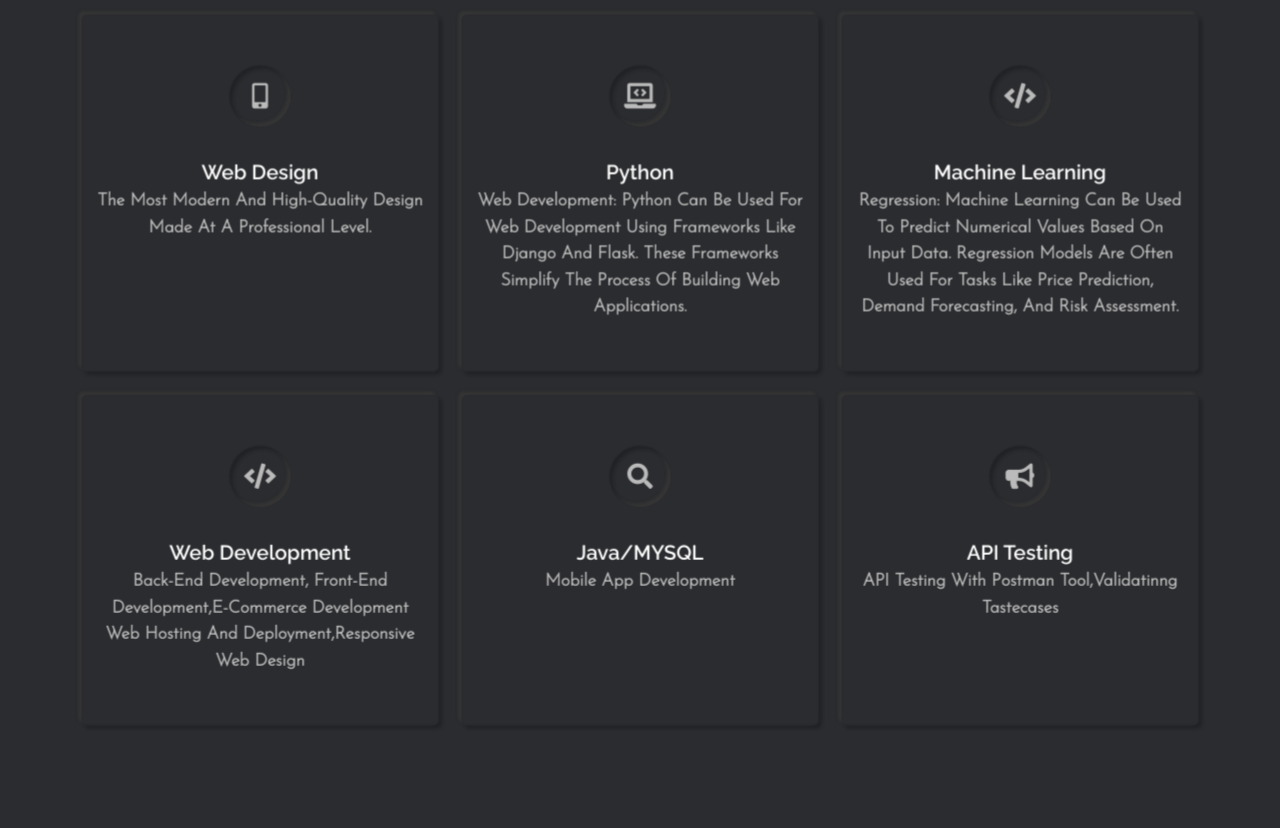
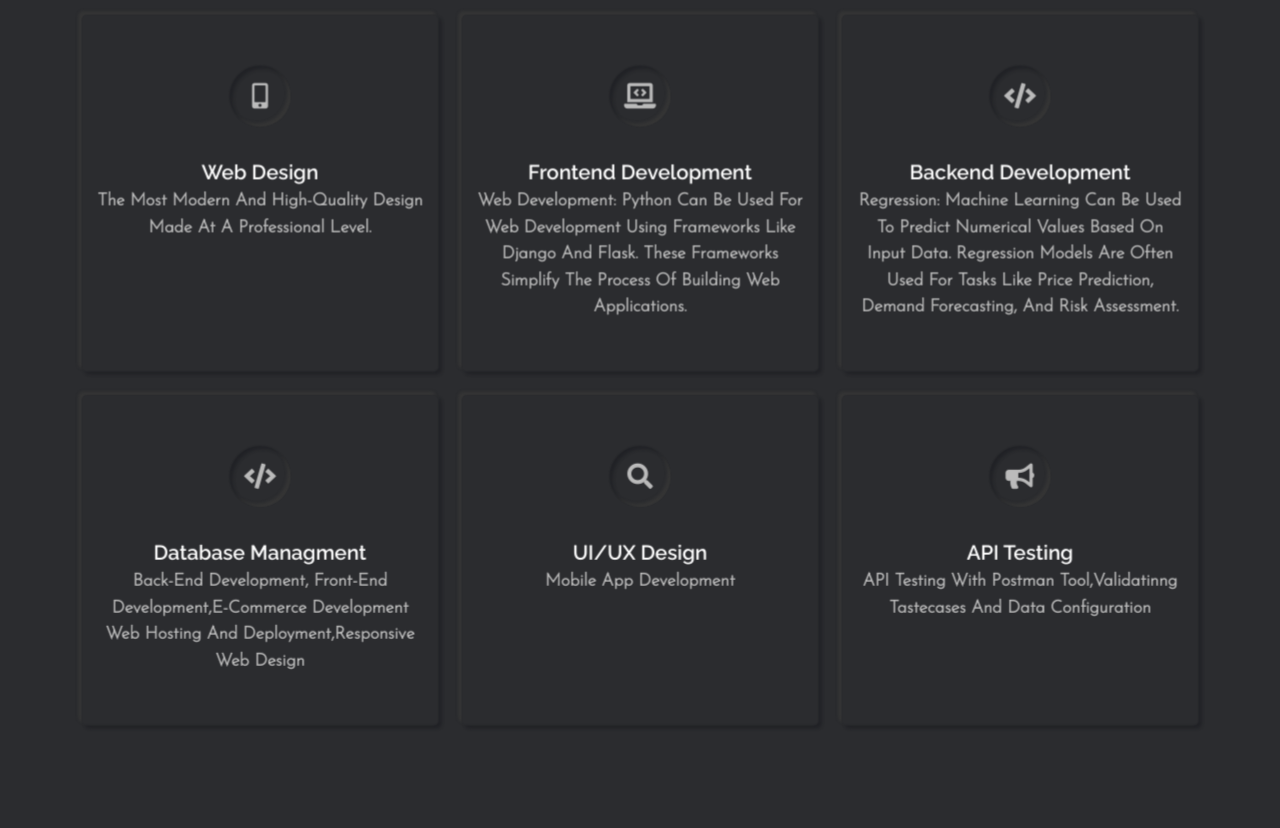
Before and after one commit to CharudattaGhute/Portfolio_website, a plain HTML site: page index.html in a window 1280 px wide. Shown: the part 2332-3160 px from the top of the page. Drawn offline with nearby package versions, Linux system fonts and the light colour scheme; a web font is replaced by a local one.

Commit message:
idex.html

```diff
--- a/index.html
+++ b/index.html
@@ -434,7 +434,7 @@
             <div class="icon inner-shadow">
               <i class="fas fa-laptop-code"></i>
             </div>
-            <h3>Python</h3>
+            <h3>Frontend Development</h3>
             <p>Web Development: Python can be used for web development using frameworks like Django and Flask.
               These frameworks simplify the process of building web applications.</p>
           </div>
@@ -446,7 +446,7 @@
             <div class="icon inner-shadow">
               <i class="fas fa-code"></i>
             </div>
-            <h3>Machine Learning</h3>
+            <h3>Backend Development</h3>
             <p>Regression: Machine learning can be used to predict numerical values based on input data.
               Regression models are often used for tasks like price prediction, demand forecasting, and risk assessment.
             </p>
@@ -458,7 +458,7 @@
             <div class="icon inner-shadow">
               <i class="fas fa-code"></i>
             </div>
-            <h3>Web Development</h3>
+            <h3>Database managment</h3>
             <p>Back-End Development, Front-End Development,E-Commerce Development
               Web Hosting and Deployment,Responsive Web Design
 
@@ -471,7 +471,7 @@
             <div class="icon inner-shadow">
               <i class="fas fa-search"></i>
             </div>
-            <h3>Java/MYSQL</h3>
+            <h3>UI/UX Design</h3>
             <p>Mobile App Development</p>
           </div>
         </div>
@@ -482,7 +482,7 @@
               <i class="fas fa-bullhorn"></i>
             </div>
             <h3>API Testing</h3>
-            <p>API testing with Postman tool,validatinng tastecases</p>
+            <p>API testing with Postman tool,validatinng tastecases and data configuration</p>
           </div>
         </div>
 
@@ -655,7 +655,7 @@
                 <!-- view project button  -->
                 <span class="view-project">view project</span>
               </div>
-              <p class="portfolio-item-title">Weather-Forcasting</p>
+              <p class="portfolio-item-title">Password Generator</p>
               <!-- ========== Start portfolio item details ========== -->
               <div class="portfolio-item-details">
                 <div class="row">
```
